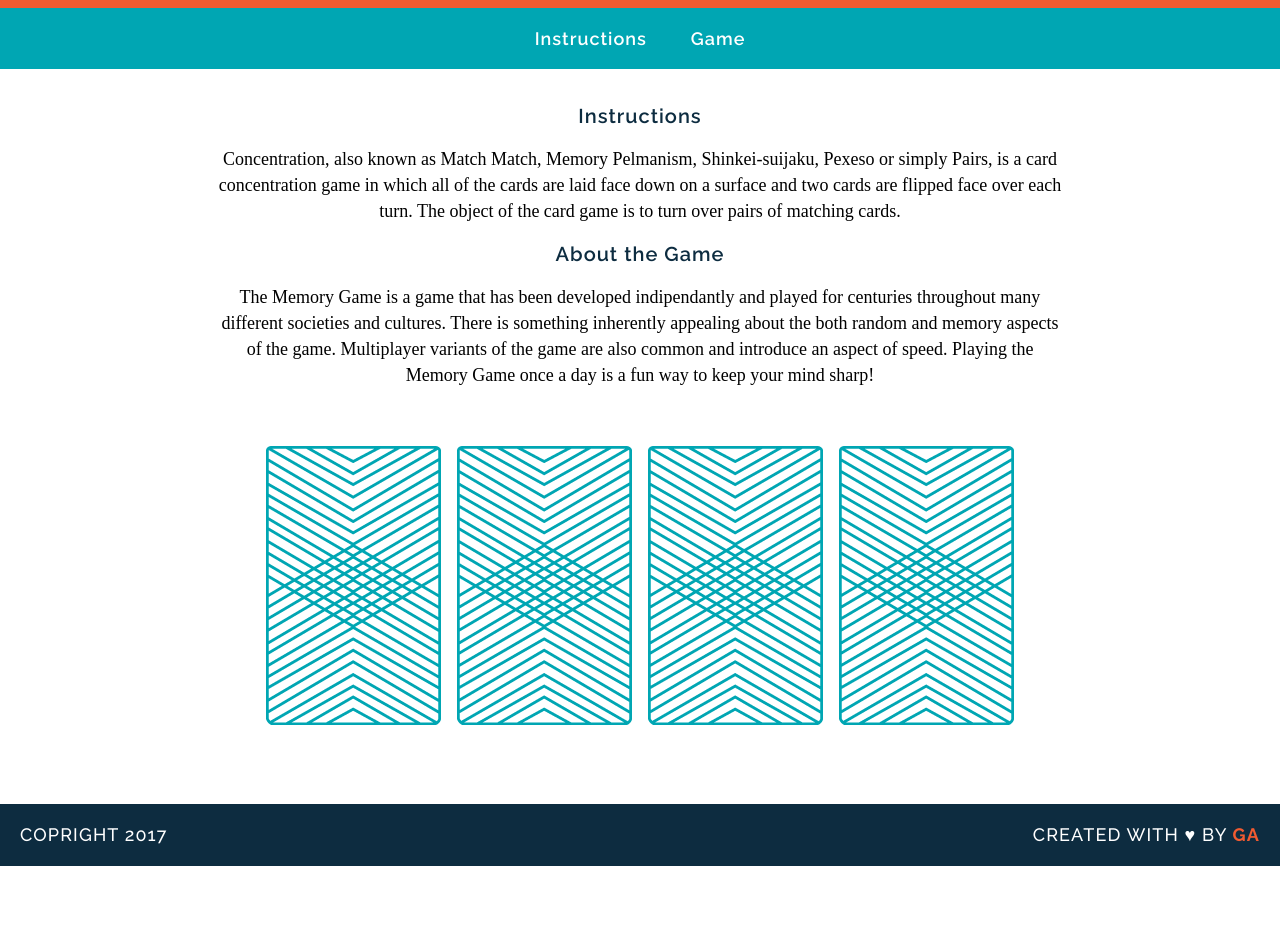
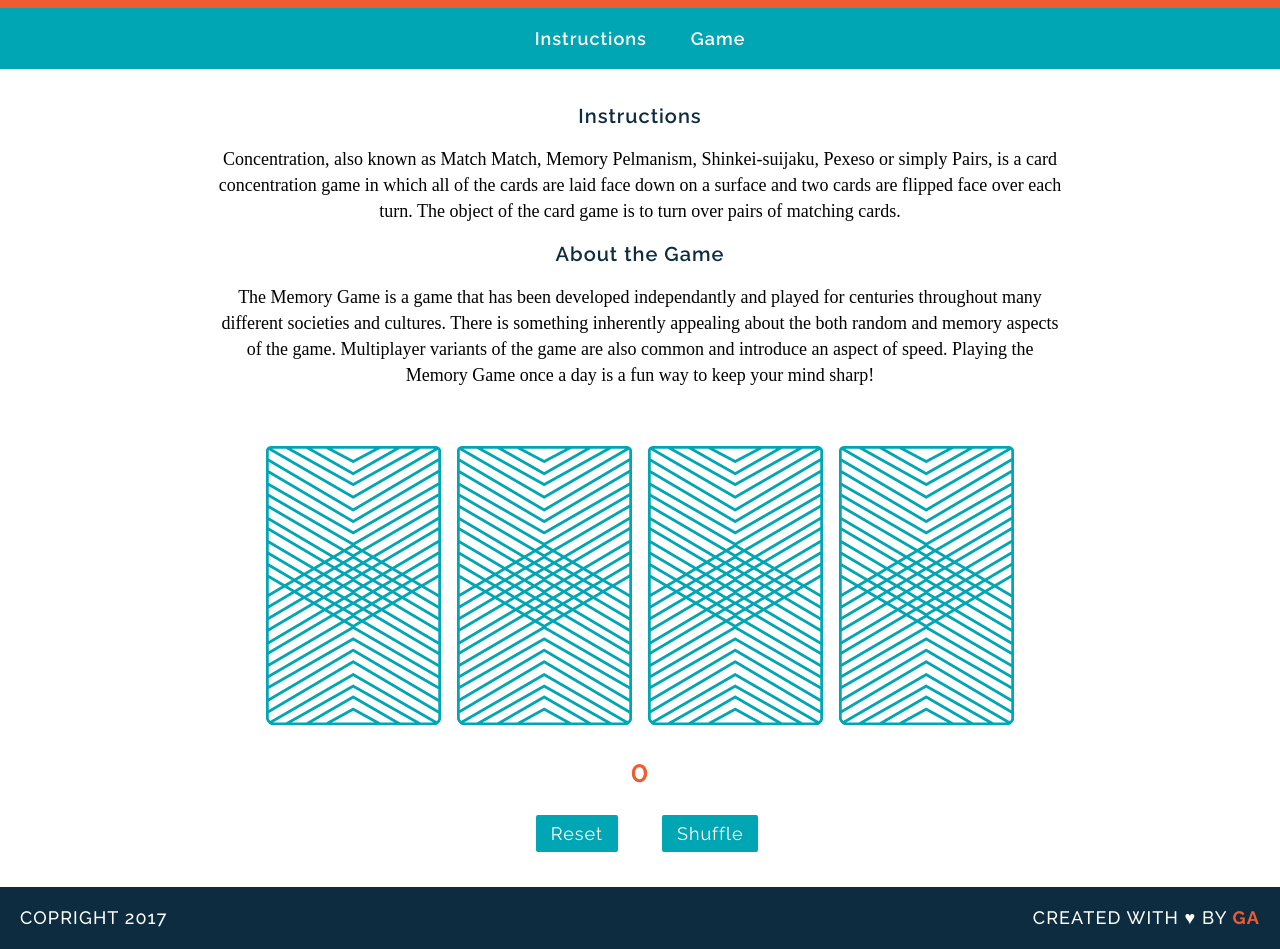
Before and after one commit to JosBogan/wdi-fundimentals-memorygame, a plain HTML site: page memory_game/index.html in a window 1280 px wide. Shown: the part 105-1054 px from the top of the page. Before the commit the page ends 971 px from the top, so only its background shows below. Drawn offline with Linux system fonts and the light colour scheme; a web font is replaced by a local one.

Commit message:
Added reset and Shuffle buttons/functionality

```diff
--- a/memory_game/css/style.css
+++ b/memory_game/css/style.css
@@ -61,8 +61,45 @@ p {
 	font-size: 18px;
 }
 
+button {
+	font-size: 18px;
+	background-color: #00A6B3;
+	border-radius: 2px;
+	border: none;
+	padding: 8px 15px;
+	cursor: pointer;
+	color: #FFFFFF;
+	display:inline-block;
+	transition: all 0.2s;
+}
+
+button:hover {
+	background-color: #00858f;
+}
+
+.align {
+	display: inline-block;
+	width: 20%;
+}
+
+.align-1 {
+	text-align: right;
+	margin-right: 20px;
+}
+
+.align-2 {
+	text-align: left;
+	margin-left: 20px;
+}
+
+.score {
+	color: #F15B31;
+	font-weight: 600;
+	font-size: 30px;
+}
+
 img {
-	margin: 40px 8px;
+	margin: 40px 8px 0px 8px;
 }
 
 footer {
--- a/memory_game/index.html
+++ b/memory_game/index.html
@@ -17,8 +17,17 @@
 		<h2 class="heading font_type" id="instructions">Instructions</h2>
 		<p>Concentration, also known as Match Match, Memory Pelmanism, Shinkei-suijaku, Pexeso or simply Pairs, is a card concentration game in which all of the cards are laid face down on a surface and two cards are flipped face over each turn. The object of the card game is to turn over pairs of matching cards.</p>
 		<h2 class="heading font_type" id="game">About the Game</h2>
-		<p>The Memory Game is a game that has been developed indipendantly and played for centuries throughout many different societies and cultures. There is something inherently appealing about the both random and memory aspects of the game. Multiplayer variants of the game are also common and introduce an aspect of speed. Playing the Memory Game once a day is a fun way to keep your mind sharp!</p>
+		<p>The Memory Game is a game that has been developed independantly and played for centuries throughout many different societies and cultures. There is something inherently appealing about the both random and memory aspects of the game. Multiplayer variants of the game are also common and introduce an aspect of speed. Playing the Memory Game once a day is a fun way to keep your mind sharp!</p>
 		<div id="game-board" class="board clearfix">
+		</div>
+		<div>
+			<p class= "score font_type" id="score">5</p>
+			<div class="align align-1">
+			<button class="font_type" id="reset">Reset</button>
+			</div>
+			<div class=" align align-2">
+			<button class="font_type" id="shuffle">Shuffle</button>
+			</div>
 		</div>
 	</main>
 	<footer class="clearfix">
--- a/memory_game/js/main.js
+++ b/memory_game/js/main.js
@@ -1,3 +1,5 @@
+// Array of all possible cards
+
 var cards = [
 {
 	rank: "queen",
@@ -21,12 +23,27 @@ var cards = [
 }
 ];
 
-var cardsInPlay = [];
+var cardsInPlay = []; //Array for cards in play
+
+var shuffleCards = []; //Array for shuffled cards
+
+var score = 0; // Score Variable
+
+// shuffle cards array and set shuffled array
+
+function shuffle() {
+	shuffleCards = cards.sort(function(a,b){return 0.5 - Math.random()});
+}
+
+// function that checks for a match and adds to score
 
 function checkForMatch() {
 	if (cardsInPlay.length === 2) {
 		if (cardsInPlay[0] === cardsInPlay[1]) {
 			alert("You found a Match!");
+			score++;
+			document.getElementById('score').textContent = score;
+
 		}
 		else {
 			alert("Sorry, try again.");
@@ -34,15 +51,20 @@ function checkForMatch() {
 	}
 }
 
+//function that relates the cardId to an index in the shuffled array, sets the image and funs the match check
+
 function flipCard() {
 	var cardId = this.getAttribute('data-id');
-	console.log("You flipped " + cards[cardId].rank + ".");
-	console.log(cards[cardId].suit);
-	console.log(cards[cardId].cardImage);
-	cardsInPlay.push(cards[cardId].rank);
-	this.setAttribute('src', cards[cardId].cardImage);
+	/* Debug --------
+	console.log("You flipped " + shuffleCards[cardId].rank + ".");
+	console.log(shuffleCards[cardId].suit);
+	console.log(shuffleCards[cardId].cardImage); */
+	cardsInPlay.push(shuffleCards[cardId].rank);
+	this.setAttribute('src', shuffleCards[cardId].cardImage);
 	checkForMatch();
 }
+
+// function that creates the gameboard elements referencing the length of the cards array, adds the id and click event listener
 
 function createBoard() {
 	for (i = 0; i < cards.length; i++) {
@@ -54,4 +76,34 @@ function createBoard() {
 	}
 }
 
+// reset function, changes img to backs, and wipes the cards in play
+
+function resetFunc() {
+	var cardArray = document.getElementsByTagName('img');
+	for (i = 0; i < cardArray.length; i++) {
+		cardArray[i].setAttribute('src', 'images/back.png');
+	}
+	cardsInPlay = [];
+}
+
+// Shuffle function does the same as reset with shuffle involved as well
+
+function shuffleFunc() {
+	resetFunc();
+	shuffle();
+}
+
+// reset button event
+
+document.getElementById('reset').addEventListener('click', resetFunc);
+
+document.getElementById('shuffle').addEventListener('click', shuffleFunc);
+
+// Set initial Score
+
+document.getElementById('score').textContent = score;
+
+// Load functions
+
 createBoard();
+shuffle();
```
